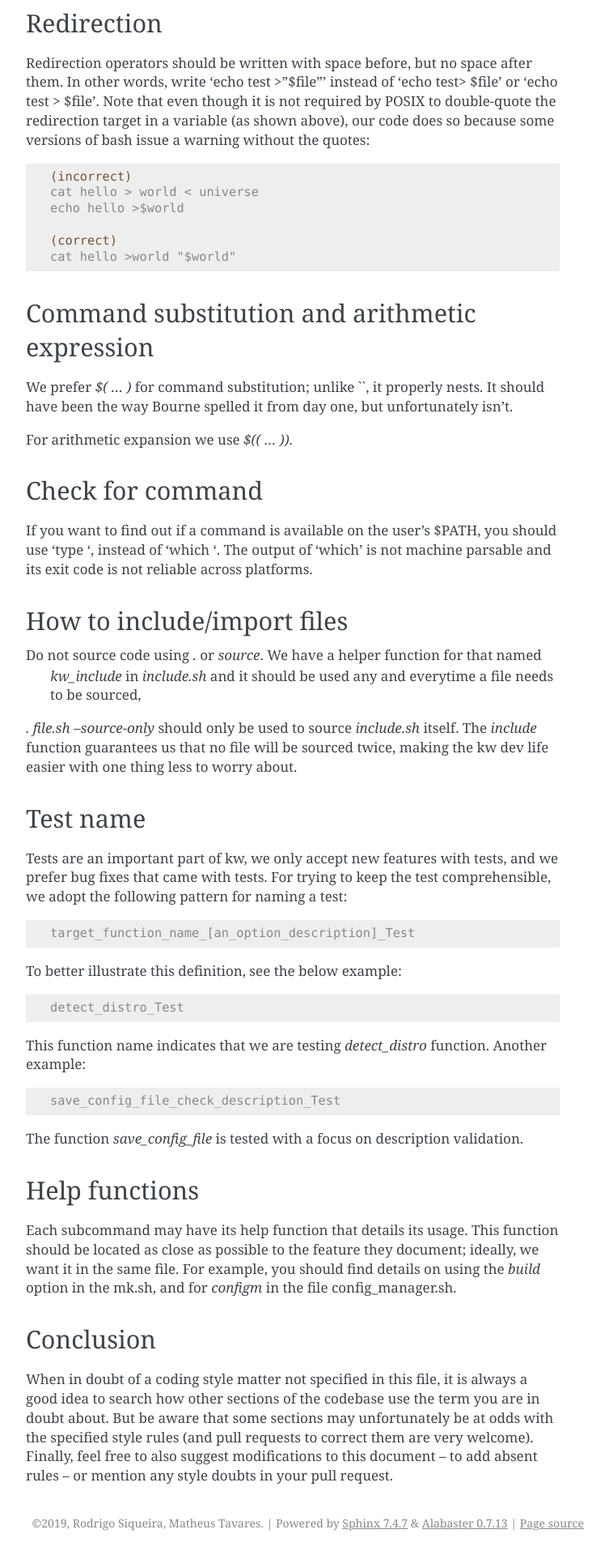
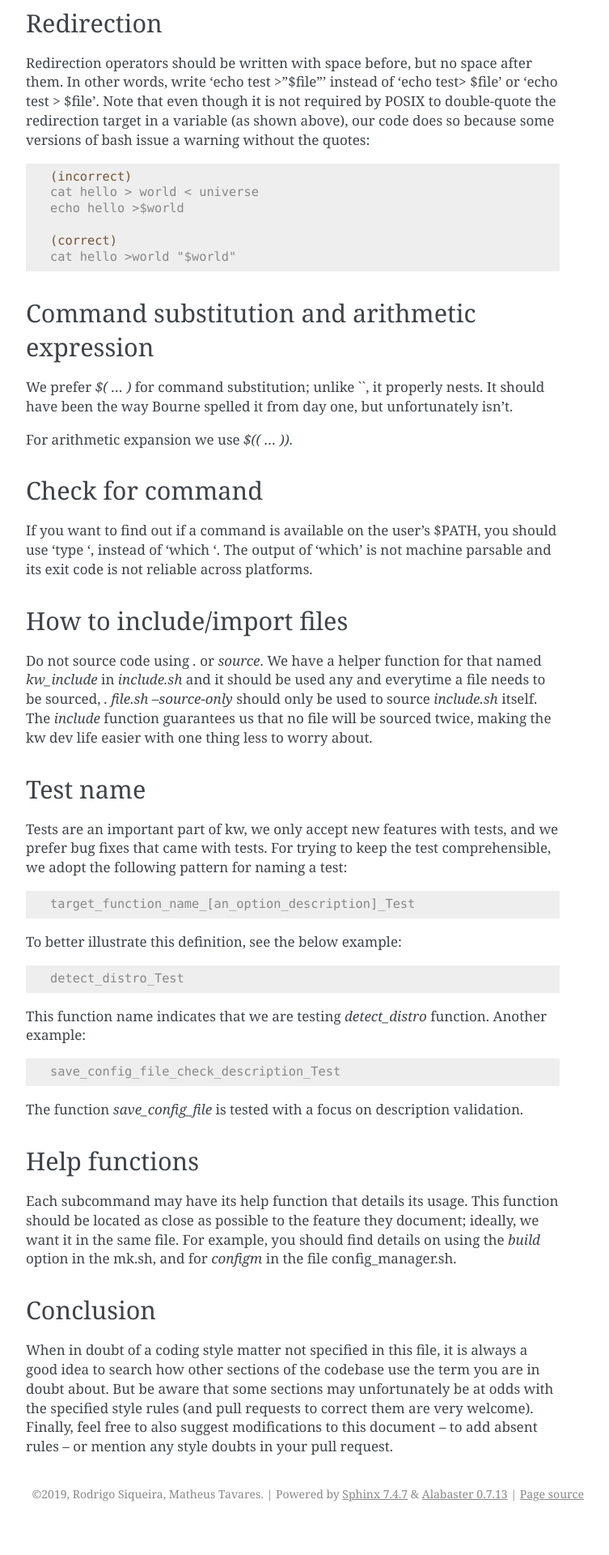
Before and after one commit to kworkflow/kworkflow, a Sphinx documentation site: the page built from documentation/content/codingstyle.rst, in a window 1280 px wide. Shown: the part 3470-5390 px from the top of the page at 81% size, without its empty margins (388-1141 px from the left). Built offline with Sphinx 7.4.7, drawn with Linux system fonts in a browser that asks for light colours; after the commit the page ends 5354 px from its top, so only the background shows below that.

```diff
--- a/documentation/content/codingstyle.rst
+++ b/documentation/content/codingstyle.rst
@@ -181,12 +181,13 @@ The output of 'which' is not machine parsable and its exit code
 is not reliable across platforms.
 
 How to include/import files
----------------
-Do not source code using `.` or `source`. We have a helper function for that named
- `kw_include` in `include.sh` and it should be used any and everytime a file needs to be sourced,
-`. file.sh --source-only` should only be used to source `include.sh` itself.
-The `include` function guarantees us that no file will be sourced twice,
-making the kw dev life easier with one thing less to worry about.
+---------------------------
+Do not source code using `.` or `source`. We have a helper function for that
+named `kw_include` in `include.sh` and it should be used any and everytime a
+file needs to be sourced, `. file.sh --source-only` should only be used to
+source `include.sh` itself. The `include` function guarantees us that no file
+will be sourced twice, making the kw dev life easier with one thing less to
+worry about.
 
 Test name
 ---------
```
